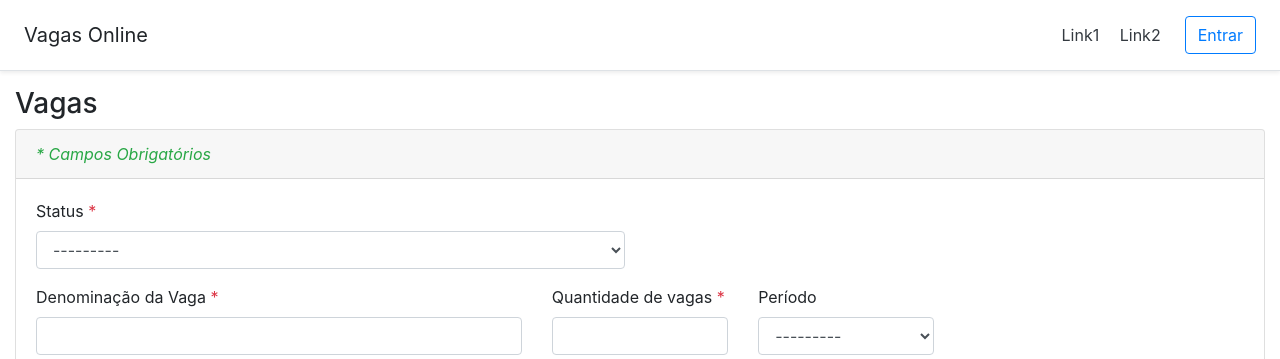
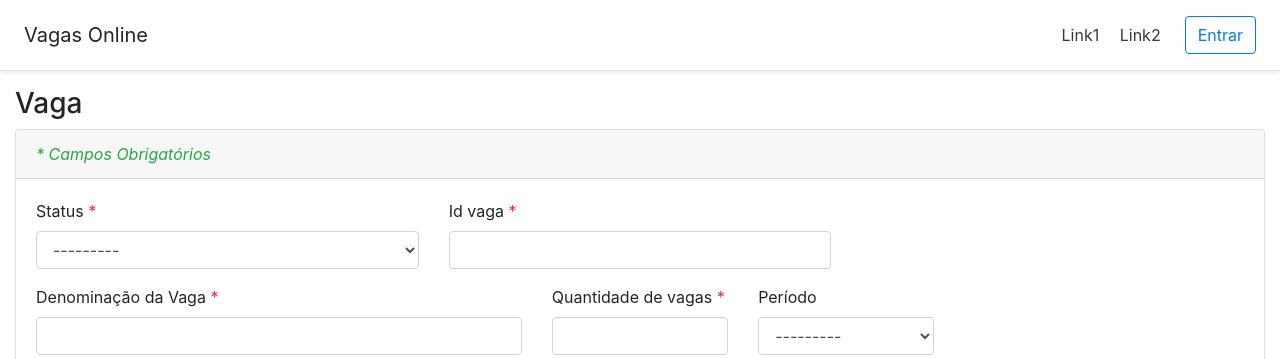
Before and after one commit to eduardoquerido/eng_soft2_fatec, a Django app: page /vagas/vagas/novo/ in a window 1280 px wide. Shown: the top 359 px of the page. Run offline with Django 3.2, Linux system fonts and the light colour scheme; data comes from the database, SQL or seed files in the repository; some libraries are stand-ins or nearby versions.

Commit message:
Resetada as migrações

```diff
--- a/gsw/core/menu_mixin.py
+++ b/gsw/core/menu_mixin.py
@@ -25,7 +25,7 @@ class ProjetoMenuMixin(MenuMixin, PermissionRequiredMixin):
                 'url': '#',
                 'active': False,
                 'subsections': [
-                    ('vagas', reverse_lazy('vagas_list'), 'Vagas', ''),
+                    ('vagas', reverse_lazy('vaga_list'), 'Vagas', ''),
                 ]
             }
         }
--- a/gsw/vagas/forms.py
+++ b/gsw/vagas/forms.py
@@ -1,21 +1,21 @@
 from django import forms
 from tools import forms as tools_forms
-from vagas.models import (Vagas, Competencia)
+from vagas.models import (Vaga, Competencia)
 from django_select2 import forms as ds2_forms
-#from django_select2.forms import ModelSelect2MultipleWidget
+# from django_select2.forms import ModelSelect2MultipleWidget, ModelSelect2Widget
 from vagas.choices import (BENEFICIOS)
 
 
-class VagasSearchForm(tools_forms.BaseSearchForm):
+class VagaSearchForm(tools_forms.BaseSearchForm):
     class Meta:
-        base_qs = Vagas.objects.filter()
+        base_qs = Vaga.objects.filter()
         search_fields = [
             'nome_vaga',
             'id_vaga',
         ]
 
 
-class VagasForm(
+class VagaForm(
     forms.ModelForm
 ):
 
@@ -31,8 +31,9 @@ class VagasForm(
     )
 
     class Meta:
-        model = Vagas
+        model = Vaga
         fields = [
+            'id_vaga',
             'nome_vaga',
             'qtd_vaga',
             'categoria',
--- a/gsw/vagas/models.py
+++ b/gsw/vagas/models.py
@@ -14,7 +14,7 @@ class Competencia(models.Model):
     def __str__(self):
         return self.nome
 
-class Vagas(UserAdd, UserUpd):
+class Vaga(UserAdd, UserUpd):
 
     STATUS = [
         (1, "Ativo"),
@@ -39,13 +39,7 @@ class Vagas(UserAdd, UserUpd):
         blank=False,
         null=False
     )
-    competencia = models.ForeignKey(
-        Competencia,
-        verbose_name="Competências exigidas",
-        blank=False,
-        null=True,
-        on_delete=models.PROTECT
-    )
+    competencia = models.ManyToManyField('Competencia')
     categoria = models.SmallIntegerField(
         choices=CATEGORIAS,
         blank=False,
@@ -66,7 +60,6 @@ class Vagas(UserAdd, UserUpd):
         choices=BENEFICIOS,
         blank=True,
         null=True,
-        default=None,
     )
     descricao = models.TextField(
         verbose_name="Descrição da Vaga",
@@ -78,3 +71,6 @@ class Vagas(UserAdd, UserUpd):
         blank=True,
         null=True
     )
+
+    def __str__(self):
+        return self.nome_vaga
--- a/gsw/vagas/templates/vagas/vagas_form.html
+++ b/gsw/vagas/templates/vagas/vaga_form.html
@@ -4,7 +4,8 @@
 
 {% block form_content %}
   <div class="row">
-    {{ form.status|as_bs4:"col-md-6" }}
+    {{ form.status|as_bs4:"col-md-4" }}
+    {{ form.id_vaga|as_bs4:"col-md-4" }}
   </div>
   <div class="row">
     {{ form.nome_vaga|as_bs4:"col-md-5 col-sm-8" }}
--- a/gsw/vagas/urls.py
+++ b/gsw/vagas/urls.py
@@ -5,13 +5,13 @@ urlpatterns = [
     path('vagas/', include([
         path(
             '',
-            views.VagasListView.as_view(),
-            name='vagas_list'
+            views.VagaListView.as_view(),
+            name='vaga_list'
         ),
         path(
             'novo/',
-            views.VagasCreateView.as_view(),
-            name='vagas_form'
+            views.VagaCreateView.as_view(),
+            name='vaga_form'
         ),
         # path(
         #     'json/',
@@ -20,8 +20,8 @@ urlpatterns = [
         # ),
         path(
             '<int:pk>/',
-            views.VagasUpdateView.as_view(),
-            name='vagas_form'
+            views.VagaUpdateView.as_view(),
+            name='vaga_form'
         ),
     ])),
 ]
--- a/gsw/vagas/views.py
+++ b/gsw/vagas/views.py
@@ -3,22 +3,22 @@ from core import menu_mixin
 from tools.views import base as tools_views
 from django.shortcuts import get_object_or_404
 from django.http import HttpResponse, JsonResponse
-from vagas.forms import (VagasForm, VagasSearchForm)
-from vagas.models import Vagas
+from vagas.forms import (VagaForm, VagaSearchForm)
+from vagas.models import Vaga
 
 
-class VagasListView(
+class VagaListView(
     menu_mixin.ProjetoMenuMixin,
     tools_views.BaseListView
 ):
     filter_by_user = False
     permission_required = ''
-    form_class = VagasSearchForm
+    form_class = VagaSearchForm
     current_section = 'vagas'
     sub_current_section = 'vaga'
 
 
-class VagasCreateView(
+class VagaCreateView(
     menu_mixin.ProjetoMenuMixin,
     tools_views.BaseCreateView
 ):
@@ -26,11 +26,11 @@ class VagasCreateView(
     permission_required = ''
     current_section = 'vagas'
     sub_current_section = 'vaga'
-    model = Vagas
-    form_class = VagasForm
+    model = Vaga
+    form_class = VagaForm
 
 
-class VagasUpdateView(
+class VagaUpdateView(
     menu_mixin.ProjetoMenuMixin,
     tools_views.BaseUpdateView
 ):
@@ -39,5 +39,5 @@ class VagasUpdateView(
     permission_required = ''
     current_section = 'vagas'
     sub_current_section = 'vaga'
-    model = Vagas
-    form_class = VagasForm
+    model = Vaga
+    form_class = VagaForm
```
Also changed, not shown: gsw/vagas/templates/vagas/vaga_list.html (renamed from gsw/vagas/templates/vagas/vagas_list.html, +6 -1 lines), gsw/core/migrations/0001_initial.py, gsw/vagas/migrations/0001_initial.py, gsw/vagas/migrations/0002_auto_20200607_1501.py (deleted), gsw/vagas/migrations/0002_auto_20200609_1149.py (added), gsw/vagas/migrations/0003_auto_20200607_1508.py (deleted), gsw/vagas/migrations/0004_auto_20200607_1508.py (deleted), gsw/vagas/migrations/0005_auto_20200607_1511.py (deleted), gsw/vagas/migrations/0006_auto_20200607_1513.py (deleted), gsw/vagas/migrations/0007_auto_20200607_1513.py (deleted), gsw/vagas/migrations/0008_auto_20200607_1518.py (deleted), gsw/vagas/migrations/0009_auto_20200607_1530.py (deleted), gsw/vagas/migrations/0010_auto_20200607_1533.py (deleted).
